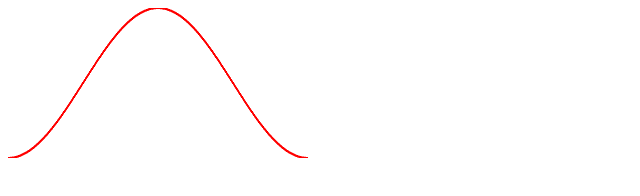
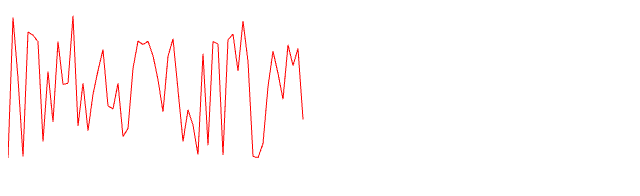
Before and after one commit to bradleybossard/webgl-month-tutorial, a plain HTML site: page day3/index.html in a window 1280 px wide. Shown: the whole page, without its empty margins (0-640 px from the left). Drawn offline with Linux system fonts and the light colour scheme.

Commit message:
Drawing with lines

```diff
--- a/day3/canvas2d.js
+++ b/day3/canvas2d.js
@@ -12,11 +12,14 @@ const vShaderSource =
 
 attribute vec2 position;
 uniform float width;
+uniform vec2 resolution;
 
 void main() {
-  float x = position.x / width * 2.0 - 1.0;
+  // float x = position.x / width * 2.0 - 1.0;
+  vec2 transformedPosition = position / resolution * 2.0 - 1.0;
   gl_PointSize = 2.0;
-  gl_Position = vec4(x, cos(x * M_PI), 0, 1);
+  // gl_Position = vec4(x, cos(x * M_PI), 0, 1);
+  gl_Position = vec4(transformedPosition, 0, 1);
  }
 `;
 
@@ -49,21 +52,33 @@ gl.useProgram(program);
 
 const positionPointer = gl.getAttribLocation(program, 'position');
 
-const widthUniformLocation = gl.getUniformLocation(program, 'width');
-gl.uniform1f(widthUniformLocation, canvas.width);
+// const widthUniformLocation = gl.getUniformLocation(program, 'width');
+const resolutionUniformLocation = gl.getUniformLocation(program, 'resolution');
+// gl.uniform1f(widthUniformLocation, canvas.width);
+gl.uniform2fv(resolutionUniformLocation, [canvas.width, canvas.height]);
 
 
-const points = [];
+//const points = [];
+const lines = [];
+let prevLineY = 0;
 
-for (let i = 0; i < canvas.width; i++) {
-  points.push(i, i);
+for (let i = 0; i < canvas.width - 5; i+=5) {
+  // points.push(i, i);
+  lines.push(i, prevLineY);
+  const y =  Math.random() * canvas.height;
+  lines.push(i + 5, y);
+
+  prevLineY = y;
 }
 
-const positionData = new Float32Array(points);
+//const positionData = new Float32Array(points);
+const positionData = new Float32Array(lines);
 
 const positionBuffer = gl.createBuffer(gl.ARRAY_BUFFER);
 gl.bindBuffer(gl.ARRAY_BUFFER, positionBuffer);
 gl.bufferData(gl.ARRAY_BUFFER, positionData, gl.STATIC_DRAW);
+// Change line width
+//gl.lineWidth(10);
 
 const attributeSize = 2;
 const type = gl.FLOAT;
@@ -74,4 +89,5 @@ const offset = 0;
 gl.vertexAttribPointer(positionPointer, attributeSize, type, normalized, stride, offset);
 gl.enableVertexAttribArray(positionPointer);
 
-gl.drawArrays(gl.POINTS, 0, positionData.length / 2);
+//gl.drawArrays(gl.POINTS, 0, positionData.length / 2);
+gl.drawArrays(gl.LINES, 0, positionData.length / 2);
```
